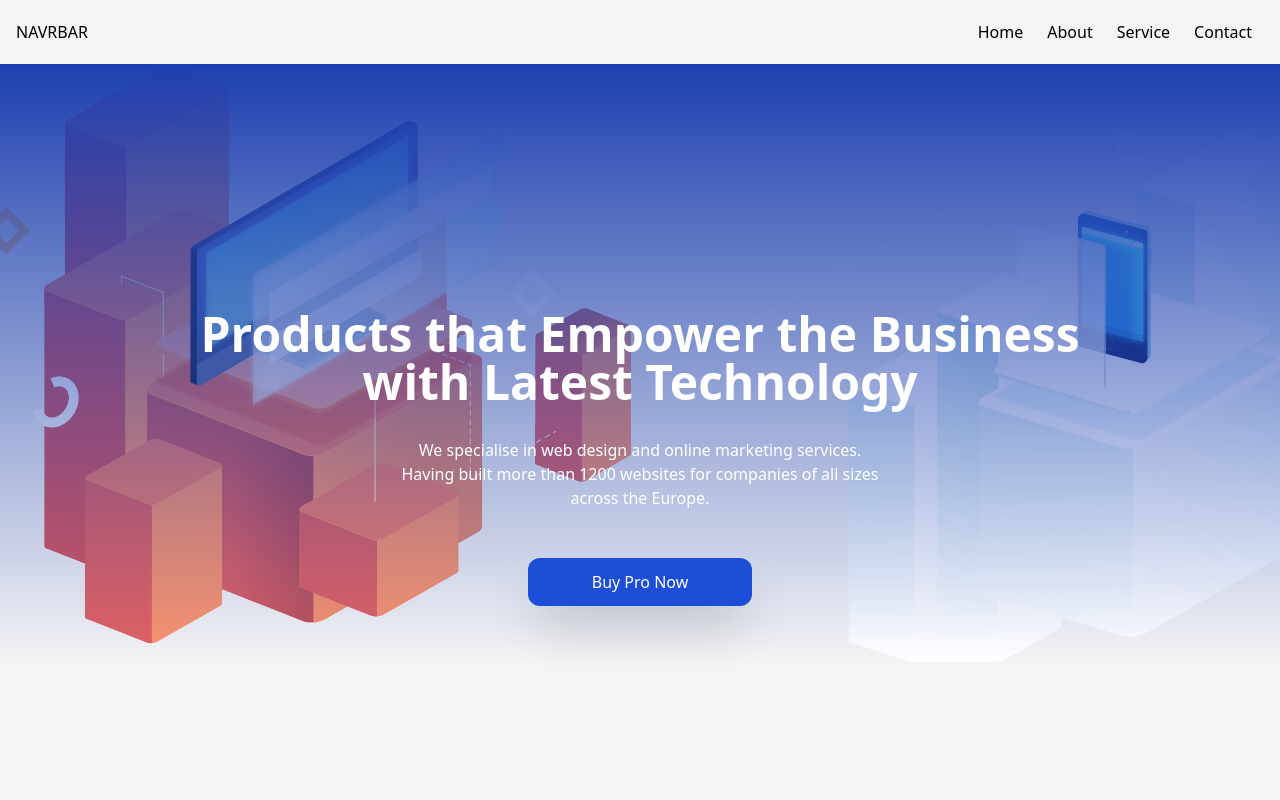
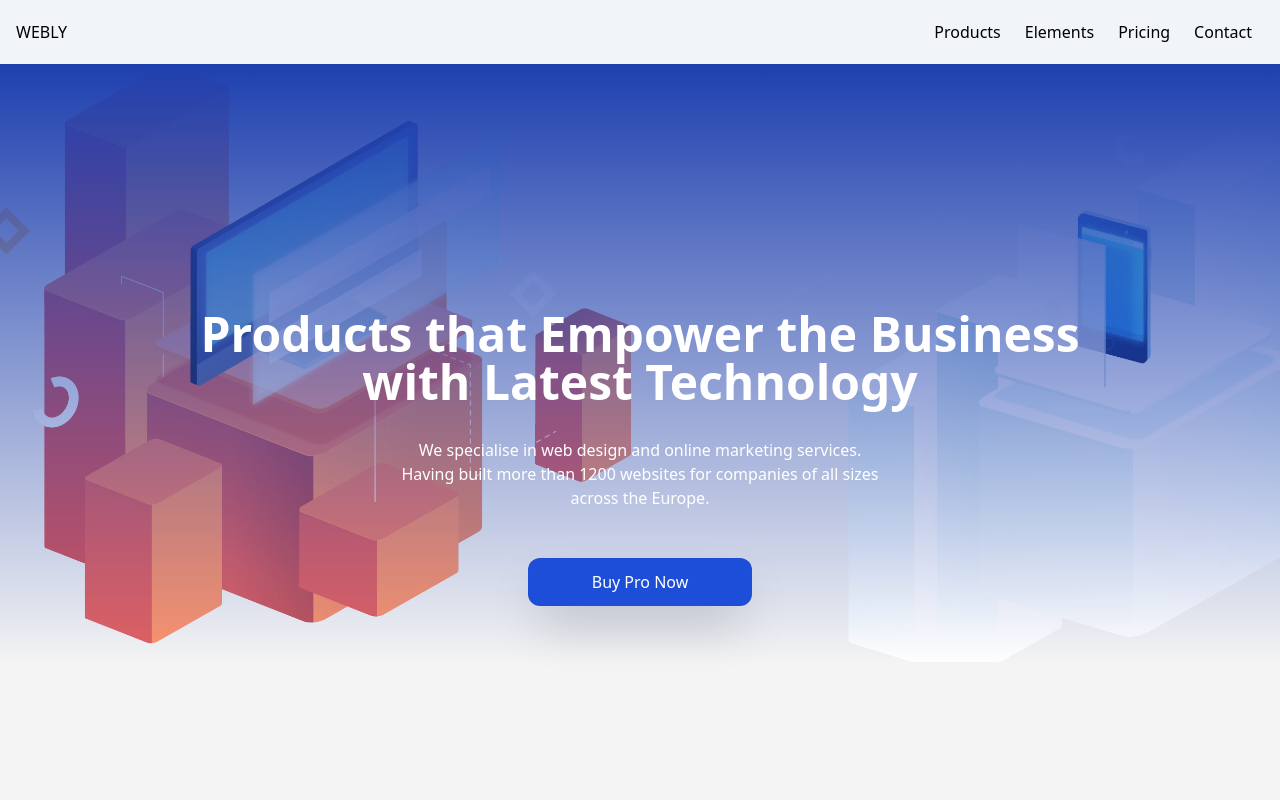
Before and after one commit to rasifrana/construction-react-app, a React (Create React App) app: page / in a window 1280 px wide. Shown: the top 800 px of the page. Built offline with nearby package versions, Linux system fonts and the light colour scheme.

Commit message:
navbar links fixes

```diff
--- a/src/components/Carousel.jsx
+++ b/src/components/Carousel.jsx
@@ -11,7 +11,7 @@ const CarouselComp = () => {
     ];
 
     return (
-        <div className="wrapper py-20 relative mb-20">
+        <div className="wrapper py-20 relative mb-20" id='contact'>
             <div className='carousels w-full md:w-3/4'>
                 <Carousel pagination={false} enableAutoPlay autoPlaySpeed={3500}
                     transitionMs={700}>
--- a/src/components/Elements.jsx
+++ b/src/components/Elements.jsx
@@ -3,7 +3,7 @@ import elementImg from '../images/elements.png';
 const Elements = () => {
     return (
 
-        <section className="element-section gradient-bg mt-6">
+        <section id='elements' className="element-section gradient-bg mt-6">
             <div className="element-container wrapper grid grid-cols-1 md:grid-cols-2">
                 <div className="element-img-container grid place-items-center">
                     <img src={elementImg} alt="" className=" object-cover w-2/4 md:w-3/4" />
--- a/src/components/Navbar.jsx
+++ b/src/components/Navbar.jsx
@@ -7,20 +7,22 @@ import { useState } from 'react';
 const Navbar = () => {
 
     const [toggle, setToggle] = useState(false);
-    const NavItem = ({ title, classItem }) => {
+    const NavItem = ({ title, classProps, id }) => {
         return (
-            <li className={'mx-1 cursor-pointer py-1 font-light px-2 rounded hover:text-white transition-all hover:bg-blue-700 ${classProp}'}> <a href="#footer">{title}</a> </li>
+            <li className={'mx-1 cursor-pointer py-1 font-light px-2 rounded hover:text-white transition-all hover:bg-blue-700 ${classProp}'}> <a href={id}>{title}</a> </li>
         );
     }
 
     return (
-        <nav className="flex justify-between items-center p-4 container mx-auto">
-            <div className="ogo">NAVRBAR</div>
+        <nav className="sticky top-0 bg-slate-100 ">
+            <div className='flex justify-between items-center p-4 container mx-auto'>
+                <div className="logo">WEBLY</div>
                 <div className="links">
                     <ul className="hidden md:flex justify-between items-center">
-                    {['Home', 'About', 'Service', 'Contact'].map((item, index) => (
-                        <NavItem key={item + index} title={item} />
-                    ))}
+                        <NavItem title={'Products'} id={'#products'} />
+                        <NavItem title={'Elements'} id={'#elements'} />
+                        <NavItem title={'Pricing'} id={'#pricing'} />
+                        <NavItem title={'Contact'} id={'#contact'} />
 
 
                     </ul>
@@ -36,9 +38,10 @@ const Navbar = () => {
                                 <li className='text-xl  my-2'>
                                     <AiOutlineClose onClick={() => setToggle(false)} />
                                 </li>
-                            {['Home', 'About', 'Service', 'Contact'].map((item, index) => (
-                                <NavItem key={item + index} title={item} classProps="my-2 text-lg" />
-                            ))}
+                                <NavItem title={'Products'} id={'#products'} />
+                                <NavItem title={'Elements'} id={'#elements'} />
+                                <NavItem title={'Pricing'} id={'#pricing'} />
+                                <NavItem title={'Contact'} id={'#contact'} />
                             </ul>
                         )}
 
@@ -47,6 +50,7 @@ const Navbar = () => {
 
 
                 </div>
+            </div>
         </nav>
     );
 }
--- a/src/components/Pricing.jsx
+++ b/src/components/Pricing.jsx
@@ -2,7 +2,7 @@
 
 const Pricing = () => {
     return (
-        <section className="pricing">
+        <section id="pricing" className="pricing">
             <div className="wrapper px-2 py-24">
                 <div className="price-content text-center md:w-3/4 mx-auto pb-10">
                     <p className=" uppercase text-orange-500 mb-4">PRICING</p>
--- a/src/components/Products.jsx
+++ b/src/components/Products.jsx
@@ -38,7 +38,7 @@ const Products = () => {
 
 
     return (
-        <section className="md:py-40 pt-24 wrapper p-4">
+        <section className="md:py-40 pt-24 wrapper p-4" id='products'>
             <div className="text-center my-4 pb-10">
                 <p className=" uppercase text-orange-500 mb-4">PRODUCTS</p>
                 <h2 className=" text-2xl font-bold">We Build Tools For the Web</h2>
--- a/src/index.css
+++ b/src/index.css
@@ -21,6 +21,10 @@ body {
 
 .gradient-bg{
   background-image: linear-gradient(180deg,#f4f4f4 19%,#d2d0ff 100%)!important;
+}
+
+nav {
+  z-index: 2;
 }
 
 .blue-glassmorphism {
@@ -82,7 +86,7 @@ max-width: 1100px;
   /* display: none; */
   position: absolute;
   left: 16px;
-  z-index: 100;
+  z-index: 1;
  }
 
  .testimonial {
```
Lines whose indentation alone changed are shown as unchanged.
